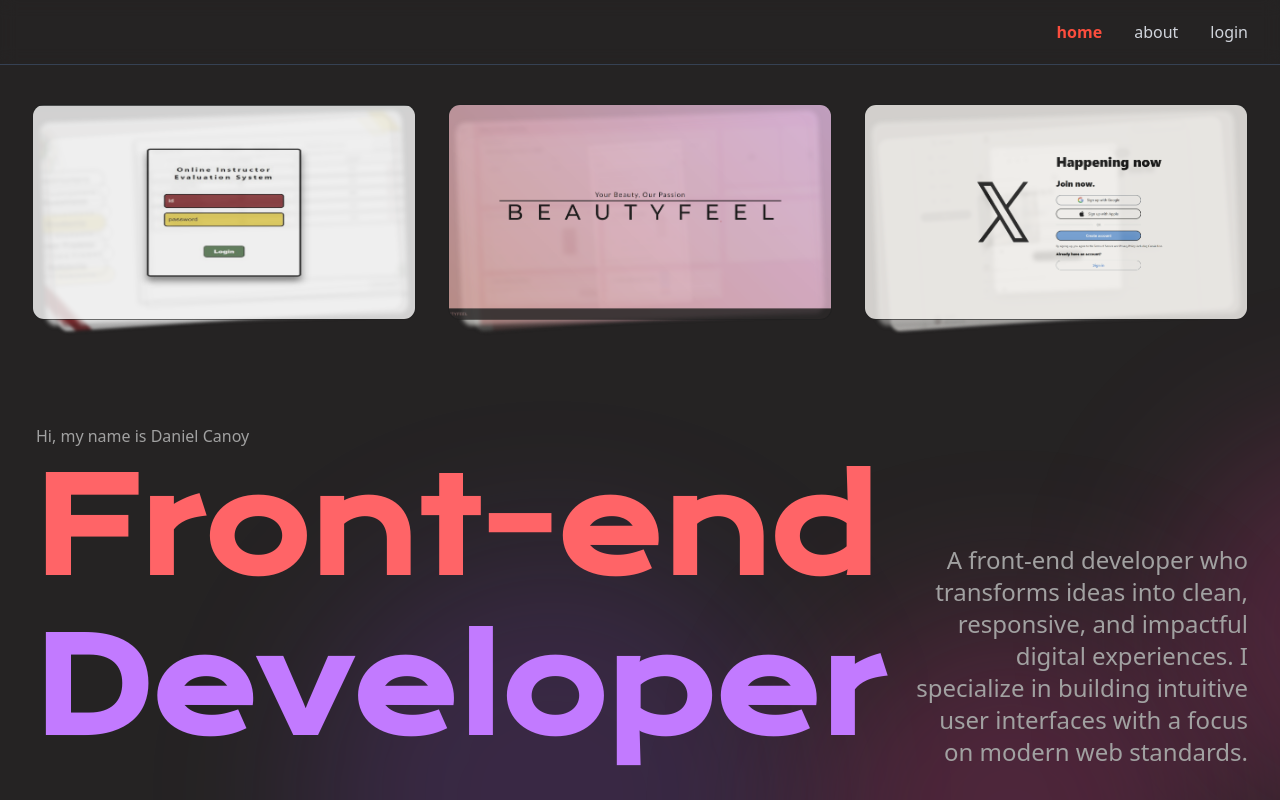
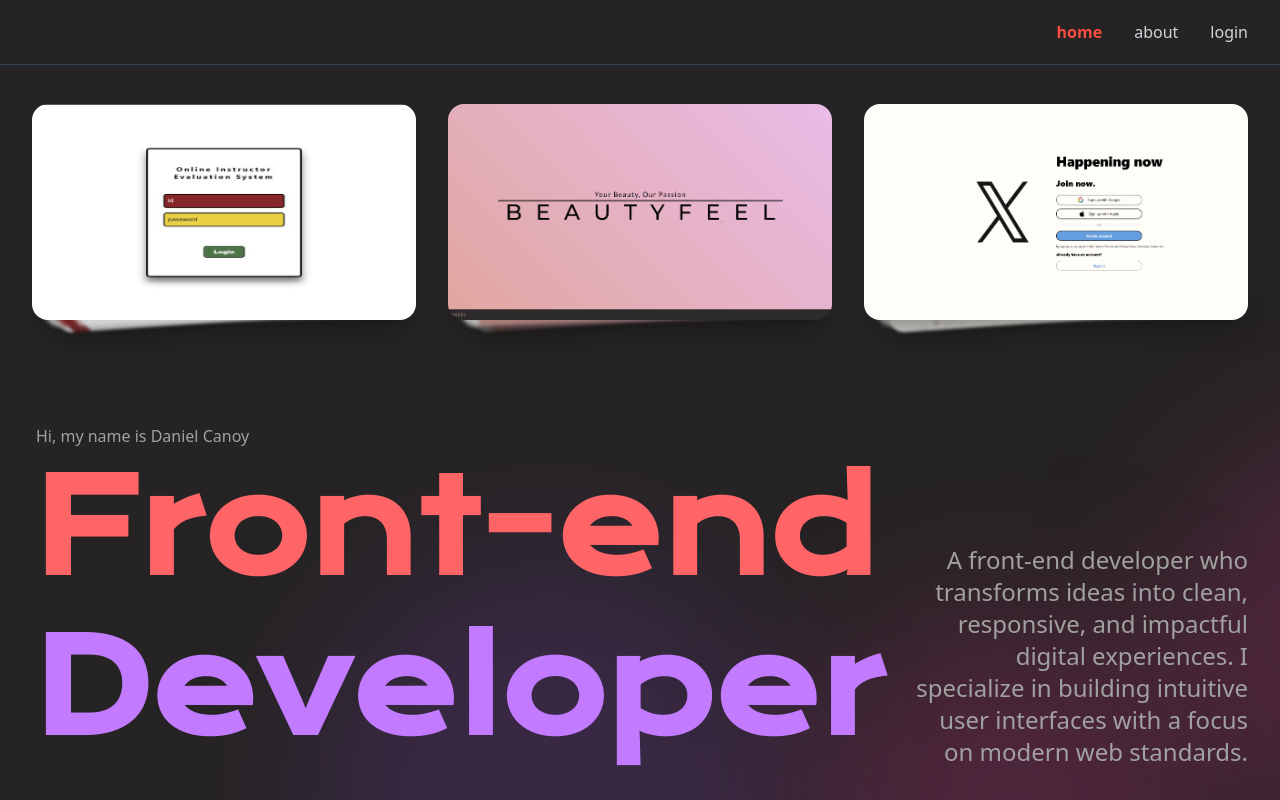
Before and after one commit to marshymcfloat/portfolio-website, a Next.js app: page / in a window 1280 px wide. Built offline with nearby package versions, Linux system fonts and the light colour scheme.

Commit message:
i hope final commit

```diff
--- a/app/@modal/(...)project/[projectName]/page.tsx
+++ b/app/@modal/(...)project/[projectName]/page.tsx
@@ -4,7 +4,7 @@ import { useState } from "react";
 import { useRouter } from "next/navigation";
 import { useSelector } from "react-redux";
 import { RootState } from "@/components/ReduxProvider";
-import { motion, AnimatePresence } from "framer-motion";
+import { motion, AnimatePresence } from "motion/react";
 import Image from "next/image";
 import Link from "next/link";
 import { X, ExternalLink, Github } from "lucide-react";
--- a/app/about/page.tsx
+++ b/app/about/page.tsx
@@ -6,7 +6,7 @@ import {
   useMotionTemplate,
   useScroll,
   useTransform,
-} from "framer-motion";
+} from "motion/react";
 import { MotionValue } from "framer-motion";
 import InfiniteLogoCarousel from "@/components/InfiniteLogoCarousel";
 import FadeInWhenVisible from "@/components/FadeInWhenVisible ";
--- a/app/page.tsx
+++ b/app/page.tsx
@@ -2,9 +2,8 @@
 
 import CardStack from "@/components/CardStack";
 import { useRouter } from "next/navigation";
-import { useDispatch, useSelector } from "react-redux";
+import { useDispatch } from "react-redux";
 import { projectSliceAction } from "@/Slice/ProjectSlice";
-import BackgroundOrbs from "@/components/BackgroundOrbs";
 
 const BeautyFeelStack = [
   { image: "/SalesBF.png", title: "", description: "" },
--- a/components/BGCircle.tsx
+++ b/components/BGCircle.tsx
@@ -1,6 +1,6 @@
 "use client";
 
-import { motion } from "framer-motion";
+import { motion } from "motion/react";
 
 export default function BGCircle({
   size,
--- a/components/CardStack.tsx
+++ b/components/CardStack.tsx
@@ -1,8 +1,24 @@
 "use client";
 
-import { motion } from "motion/react";
-import Card from "./Card";
-import { HTMLAttributes } from "react";
+import React from "react";
+import { motion, HTMLMotionProps } from "framer-motion";
+
+type CardData = {
+  image: string;
+  title: string;
+  description: string;
+};
+
+type CardStackProps = {
+  items: CardData[];
+} & HTMLMotionProps<"div">;
+
+const Card = ({ image }: { image: string }) => (
+  <div
+    className="w-full h-full rounded-2xl bg-cover saturate-[.7] bg-center shadow-xl"
+    style={{ backgroundImage: `url(${image})` }}
+  />
+);
 
 const overlayVariants = {
   initial: { opacity: 0 },
@@ -17,20 +33,7 @@ const textVariants = {
   hover: { y: 0, opacity: 1 },
 };
 
-type CardData = {
-  image: string;
-  title: string;
-  description: string;
-};
-
-type CardStackProps = {
-  items: CardData[];
-};
-
-export default function CardStack({
-  items,
-  ...rest
-}: CardStackProps & HTMLAttributes<HTMLDivElement>) {
+export default function CardStack({ items, ...rest }: CardStackProps) {
   const generateCardVariants = (index: number) => {
     const position = items.length - 1 - index;
 
@@ -39,7 +42,8 @@ export default function CardStack({
         initial: { y: 0, x: 0, rotate: 0, scale: 1, filter: "blur(0px)" },
         hover: {
           scale: 1.03,
-          transition: { type: "spring", stiffness: 300, damping: 20 },
+
+          transition: { type: "spring", stiffness: 300, damping: 20 } as const,
         },
       };
     }
@@ -59,12 +63,13 @@ export default function CardStack({
         rotate: `${position * 4}deg`,
         filter: "blur(0px)",
         opacity: 1,
+
         transition: {
           type: "spring",
           stiffness: 260,
           damping: 25,
           delay: position * 0.07,
-        },
+        } as const,
       },
     };
   };
@@ -80,7 +85,7 @@ export default function CardStack({
         const isTopCard = index === items.length - 1;
         return (
           <motion.div
-            key={item.image + 1}
+            key={item.image + index}
             className="absolute w-full h-full"
             style={{ zIndex: index }}
             variants={generateCardVariants(index)}
@@ -89,7 +94,7 @@ export default function CardStack({
 
             {isTopCard && (
               <motion.div
-                className="absolute inset-0 p-4 sm:p-6 flex flex-col justify-end bg-gradient-to-t from-black/80 to-transparent z-20"
+                className="absolute inset-0 p-4 sm:p-6 flex flex-col  justify-end bg-gradient-to-t from-black/80 to-transparent z-20"
                 variants={overlayVariants}
               >
                 <motion.h1
--- a/components/FadeInWhenVisible .tsx
+++ b/components/FadeInWhenVisible .tsx
@@ -1,6 +1,6 @@
 "use client";
 
-import { motion } from "framer-motion";
+import { motion } from "motion/react";
 import { ReactNode } from "react";
 
 const FadeInWhenVisible = ({ children }: { children: ReactNode }) => {
--- a/package.json
+++ b/package.json
@@ -13,6 +13,7 @@
     "clsx": "^2.1.1",
     "framer-motion": "^12.23.6",
     "lucide-react": "^0.525.0",
+    "motion": "^12.23.6",
     "next": "15.3.5",
     "react": "^19.0.0",
     "react-dom": "^19.0.0",
```
Also changed, not shown: 1 other file (tests, documents, lock files or other folders).
